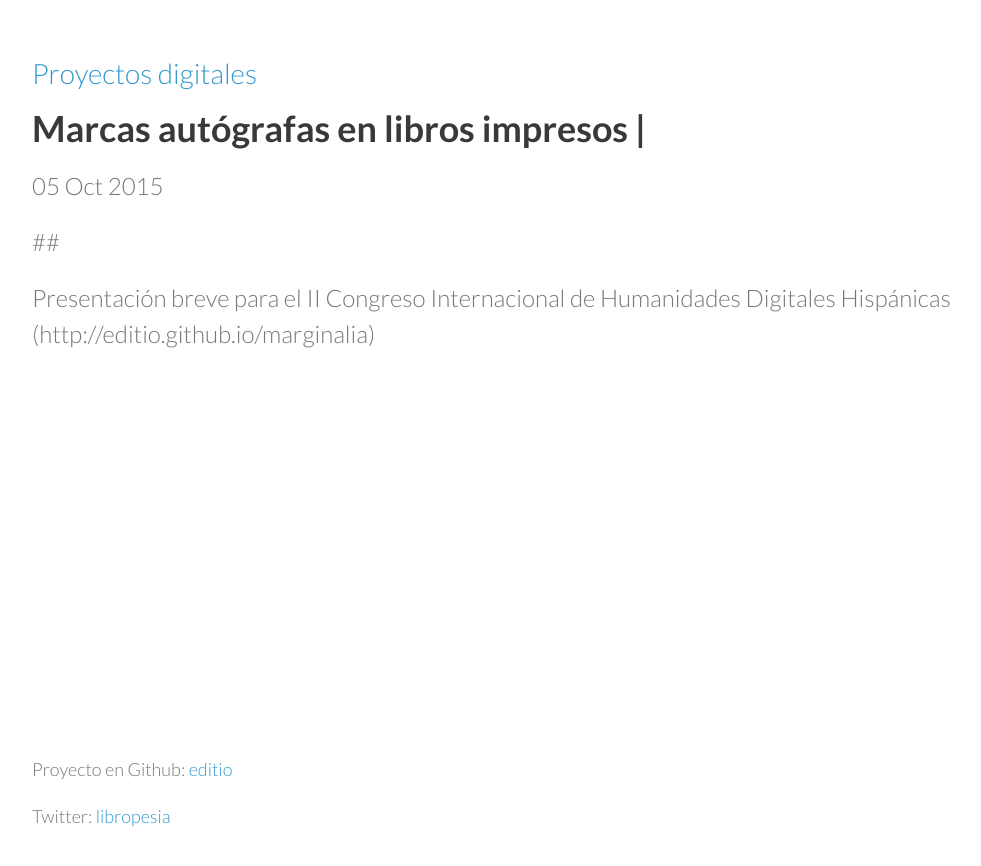
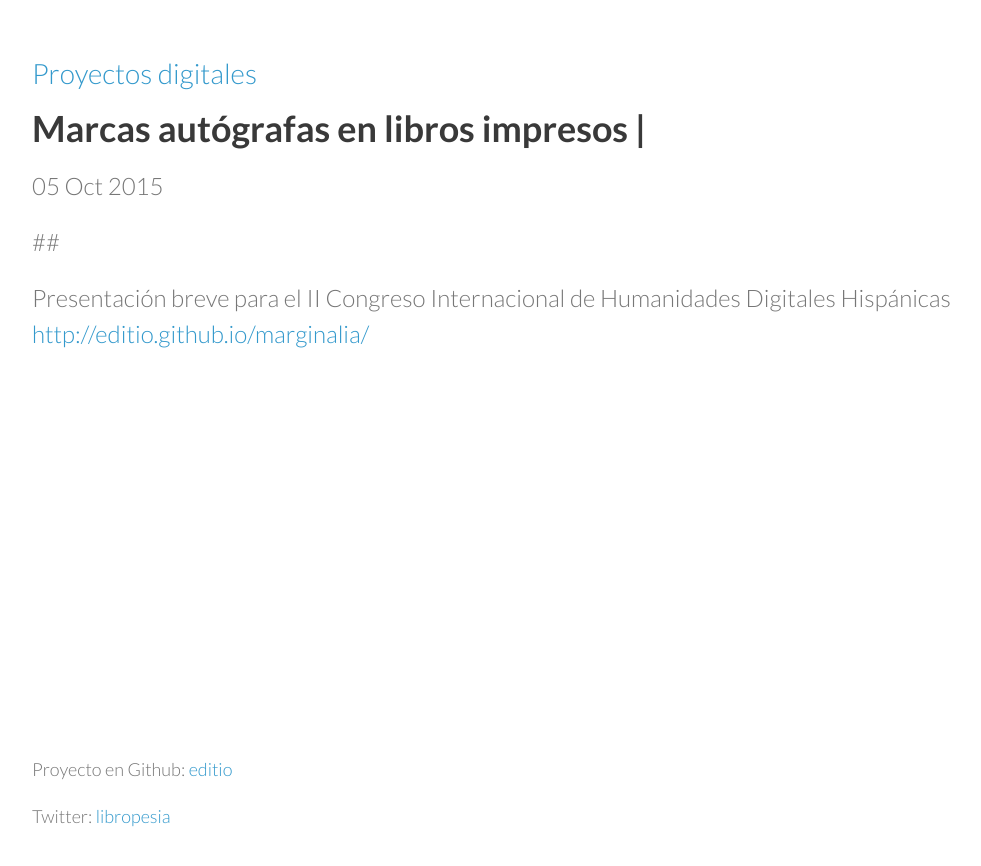
Before and after one commit to editio/editio.github.io, a Jekyll site: the page built from _posts/2015-10-05-marcas-aut-grafas-en-libros-impresos.md, in a window 1280 px wide. Shown: the top 866 px of the page, without its empty margins (26-1007 px from the left). Built offline with Jekyll 4.4.1, drawn with Linux system fonts in a browser that asks for light colours; Markdown is read by kramdown in place of the engine named in the settings; part of the change alters nothing that is shown.

```diff
--- a/_posts/2015-10-05-marcas-aut-grafas-en-libros-impresos.md
+++ b/_posts/2015-10-05-marcas-aut-grafas-en-libros-impresos.md
@@ -9,4 +9,4 @@ title: Marcas autógrafas en libros impresos
 
 ##
 
-Presentación breve para el II Congreso Internacional de Humanidades Digitales Hispánicas (http://editio.github.io/marginalia)
+Presentación breve para el II Congreso Internacional de Humanidades Digitales Hispánicas [http://editio.github.io/marginalia/](http://editio.github.io/marginalia/)
```
